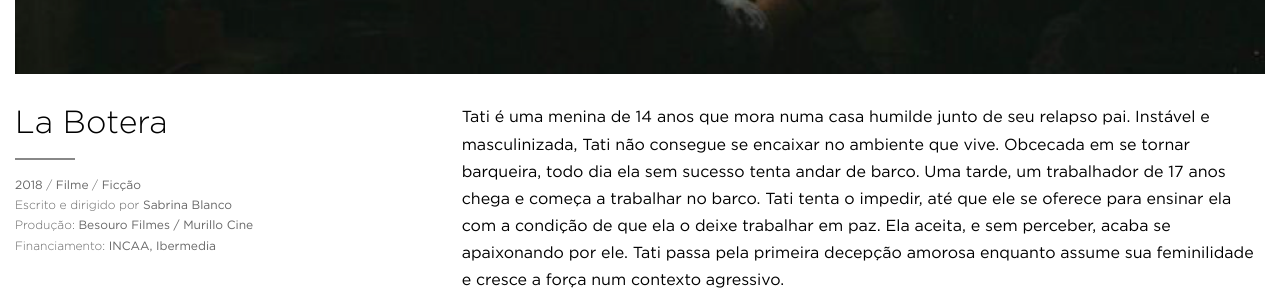
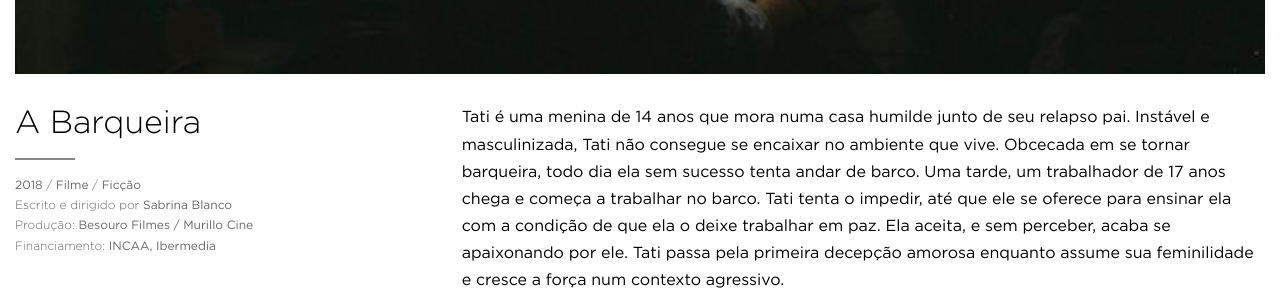
Before and after one commit to arthrfrts/besouro, a Jekyll site: the page built from _projects/abarqueira.markdown, in a window 1280 px wide. Shown: the part 744-1044 px from the top of the page. Built offline with Jekyll 4.4.1, drawn with Linux system fonts in a browser that asks for light colours.

Commit message:
Updated Abarqueira

```diff
--- a/_projects/abarqueira.markdown
+++ b/_projects/abarqueira.markdown
@@ -1,5 +1,5 @@
 ---
-title: La Botera
+title: A Barqueira
 date: 2018-11-28 14:17:00 -02:00
 categories:
 - development
```
